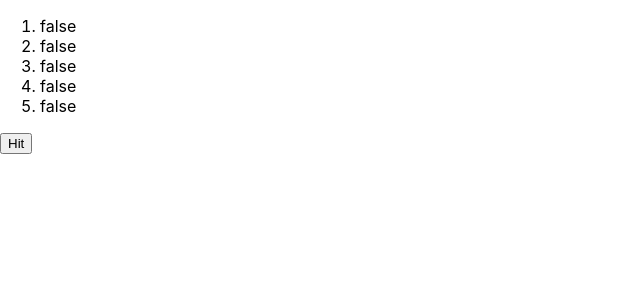
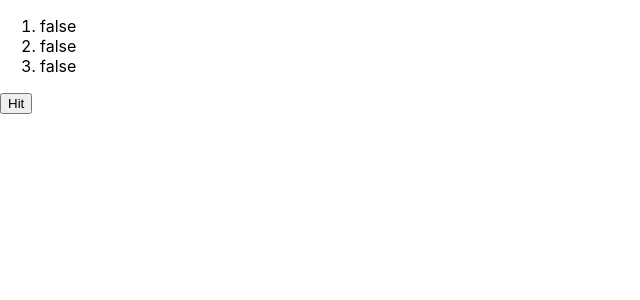
Before and after one commit to isaiahaiasi/react-battleships, a React (Create React App) app: page / in a window 1280 px wide. Shown: the top 300 px of the page, without its empty margins (0-640 px from the left). Built offline with nearby package versions, Linux system fonts and the light colour scheme.

Commit message:
Refactor ship to be a stateless function, for React friendliness

```diff
--- a/src/components/App.js
+++ b/src/components/App.js
@@ -2,20 +2,17 @@ import { useState } from "react";
 import TestShip from "./testship";
 import ship from "../logic/ship";
 
-// This sucks. I hate this.
-const test = ship(5);
+// Not sure I'm okay with this approach
 function App() {
-  const [hits, setHits] = useState(test.getHits());
+  const [testShip, setTestShip] = useState(ship(3));
 
   const handleHit = (num) => {
-    test.hit(num);
-    console.log(test.getHits());
-    setHits(test.getHits());
+    setTestShip((prev) => prev.hit(num));
   };
 
   return (
     <div className="App">
-      <TestShip handleHit={handleHit} hits={hits} />
+      <TestShip handleHit={handleHit} ship={testShip} />
     </div>
   );
 }
--- a/src/components/testship.js
+++ b/src/components/testship.js
@@ -1,6 +1,6 @@
 import React, { useState } from "react";
 
-export default function TestShip({ hits, handleHit }) {
+export default function TestShip({ ship, handleHit }) {
   const [count, setCount] = useState(0);
 
   const onHit = () => {
@@ -11,7 +11,7 @@ export default function TestShip({ hits, handleHit }) {
   return (
     <div>
       <ol>
-        {hits.map((h, i) => (
+        {ship.getHits().map((h, i) => (
           <li key={i}>{h.toString()}</li>
         ))}
       </ol>
--- a/src/logic/ship.js
+++ b/src/logic/ship.js
@@ -1,17 +1,24 @@
-export default function ship(length) {
-  // declare and populate hits array
-  const hits = [];
-  for (let i = 0; i < length; i++) {
-    hits[i] = false;
+const getEmptyArray = (len) => {
+  const arr = [];
+  for (let i = 0; i < len; i++) {
+    arr[i] = false;
   }
+  return arr;
+};
 
+// going to try to make this in a "functional" way
+// (or at least--make it not have any mutable state)
+// for React compatibility...
+export default function ship(length, hits = getEmptyArray(length)) {
   const getHits = () => [...hits];
 
-  const hit = (i) => {
-    if (i > length - 1 || i < 0) {
-      throw new Error(`Tried to hit a ship at illegal position ${i}`);
+  const hit = (num) => {
+    if (num > length - 1 || num < 0) {
+      throw new Error(`Tried to hit a ship at illegal position ${num}`);
     }
-    hits[i] = true;
+    const newHits = getHits();
+    newHits[num] = true;
+    return ship(length, newHits);
   };
 
   const isSunk = () => !hits.includes(false);
```
Also changed, not shown: 1 other file (tests, documents, lock files or other folders).
